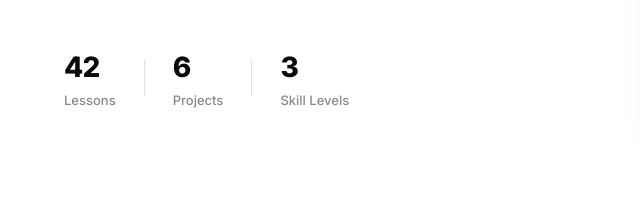
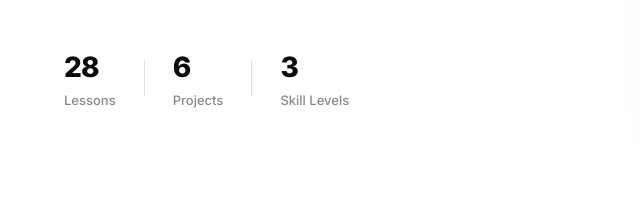
Before and after one commit to Ekian1/Ekian.Dev, a plain HTML site: page index.html in a window 1280 px wide. Shown: the part 593-800 px from the top of the page, 0-640 px from the left. Drawn offline with Linux system fonts and the light colour scheme.

Commit message:
Update index.html

```diff
--- a/index.html
+++ b/index.html
@@ -62,7 +62,7 @@
             </div>
             <div class="hero-stats">
                 <div class="stat">
-                    <span class="stat-number">42</span>
+                    <span class="stat-number">28</span>
                     <span class="stat-label">Lessons</span>
                 </div>
                 <div class="stat-divider"></div>
```
